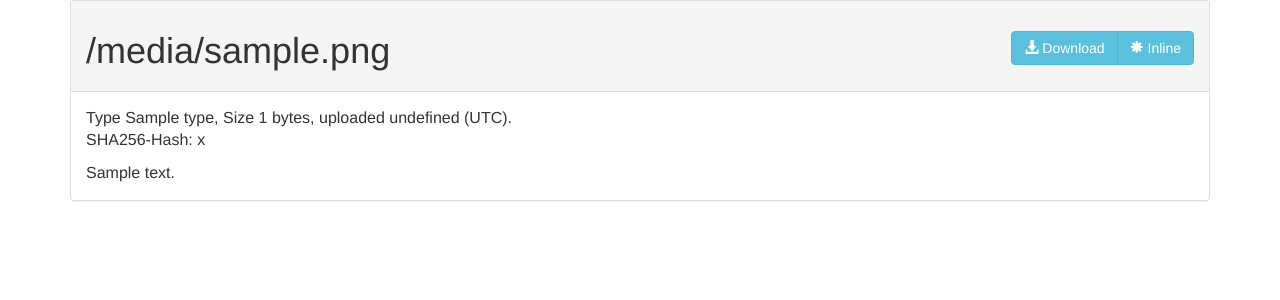
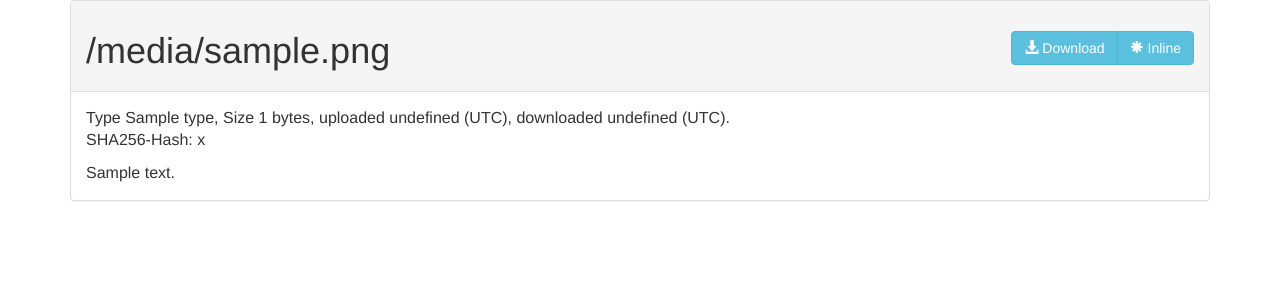
Before and after one commit to bepasty/bepasty-server, a Flask app: template bepasty/templates/display.html in a window 1280 px wide. Shown: the part 72-372 px from the top of the page. Run offline with Flask 2, Linux system fonts and the light colour scheme; the template is opened without the code that fills it: most values are stand-ins (such as "Sample title", 1, 10 or a date in 2020); parts of the project's set-up code (start-up, migrations or seed data) failed here and were passed over; some libraries are stand-ins or nearby versions.

Commit message:
display download timestamp on display view

```diff
--- a/bepasty/templates/display.html
+++ b/bepasty/templates/display.html
@@ -37,7 +37,8 @@
         <p>
         Type {{ item.meta['type'] }},
         Size {{ item.meta['size'] }} bytes,
-        uploaded {{ item.meta['timestamp-upload'] | datetime }} (UTC).
+        uploaded {{ item.meta['timestamp-upload'] | datetime }} (UTC),
+        downloaded {{ item.meta['timestamp-download'] | datetime }} (UTC).
         <br/>
         SHA256-Hash: {{ item.meta['hash'] }}
         </p>
```
